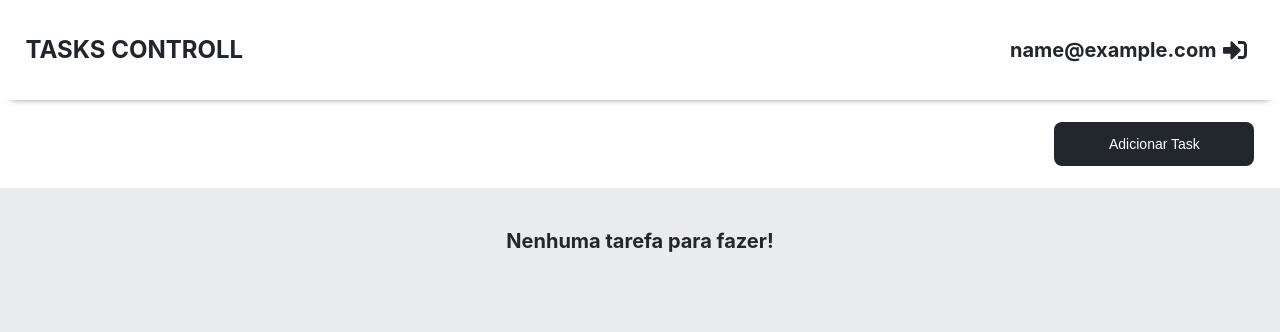
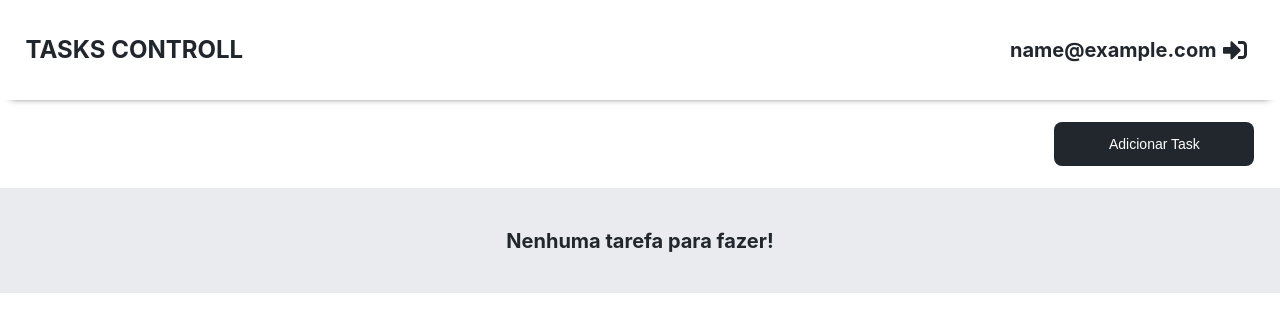
Before and after one commit to JoaoCBarros/tasks-controll-web, a React (Create React App) app: page / in a window 1280 px wide. Shown: the top 332 px of the page. Built offline with nearby package versions, Linux system fonts and the light colour scheme; no server answers; sample sign-in values are in the browser's storage.

Commit message:
fix: card css

```diff
--- a/src/components/organisms/Tasks/index.tsx
+++ b/src/components/organisms/Tasks/index.tsx
@@ -11,7 +11,11 @@ interface ContainerProps {
 
 const TasksContainer = styled.section`
   background-color: #e9ebee;
-  min-height: calc(100vh - 188px);
+  width: 100%;
+  display: flex;
+  padding: 2% 4%;
+  justify-content: center;
+  flex-flow: row wrap;
 `;
 
 const Task = styled.div<ContainerProps>`
@@ -127,14 +131,6 @@ const SimpleTitle = styled.h2`
   margin: 15px 0;
 `;
 
-const TasksContent = styled.h2`
-  background-color: #e9ebee;
-  width: 100%;
-  display: flex;
-  padding: 2% 4%;
-  justify-content: center;
-  flex-flow: row wrap;
-`;
 export interface ITask {
   title: string;
   status: TTaskStatus;
@@ -222,7 +218,6 @@ export const Tasks = ({ tasks, handleGetTasks }: Props) => {
         <AddTaskButton onClick={handleModalOpen}>Adicionar Task</AddTaskButton>
       </TasksHeader>
       <TasksContainer>
-        <TasksContent>
         {tasks.length <= 0 ? (
           <SimpleTitle>Nenhuma tarefa para fazer!</SimpleTitle>
         ) : (
@@ -261,7 +256,6 @@ export const Tasks = ({ tasks, handleGetTasks }: Props) => {
             );
           })
         )}
-        </TasksContent>
       </TasksContainer>
     </>
   );
--- a/src/components/pages/Login/index.tsx
+++ b/src/components/pages/Login/index.tsx
@@ -57,7 +57,6 @@ const Title = styled.h1`
 `;
 
 const SideBannerLogin = styled.div`
-  background-color: red;
   height: 100vh;
   width: 100%;
   flex: 1;
```
Lines whose indentation alone changed are shown as unchanged.
